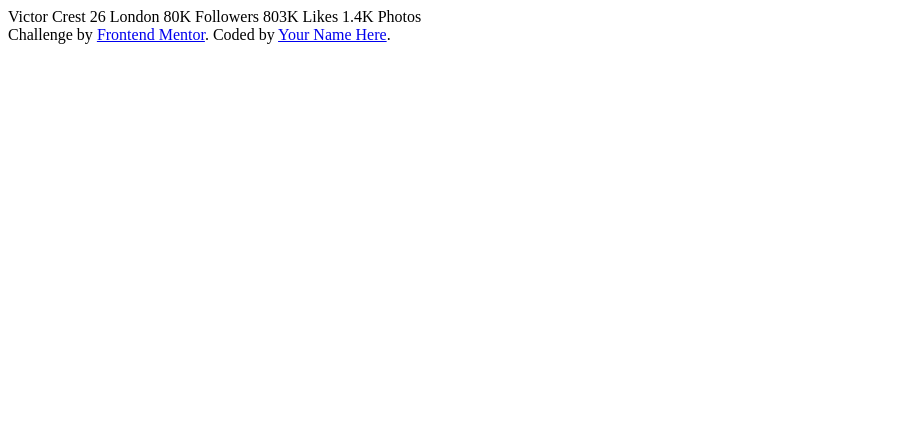
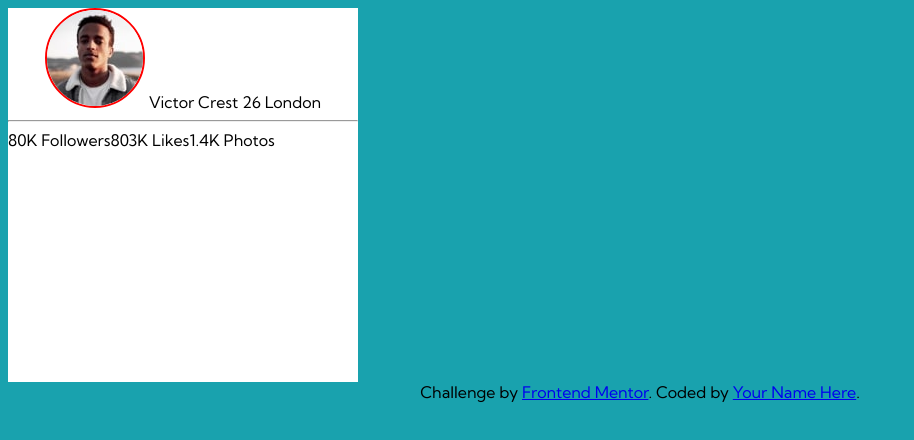
Before and after one commit to dolgopolov-v/profile-card-component-main, a plain HTML site: page index.html in a window 1280 px wide. Shown: the whole page, without its empty margins (0-914 px from the left). Drawn offline with Linux system fonts and the light colour scheme.

Commit message:
First evening

```diff
--- a/index.html
+++ b/index.html
@@ -5,6 +5,11 @@
   <meta name="viewport" content="width=device-width, initial-scale=1.0"> <!-- displays site properly based on user's device -->
 
   <link rel="icon" type="image/png" sizes="32x32" href="./images/favicon-32x32.png">
+  <!-- Google Fonts -->
+  <link rel="preconnect" href="https://fonts.gstatic.com">
+  <link href="https://fonts.googleapis.com/css2?family=Kumbh+Sans:wght@400;700&display=swap" rel="stylesheet">
+    <!-- CSS -->
+  <link rel="stylesheet" href="styles.css">
 
   <title>Frontend Mentor | Profile card component</title>
 
@@ -15,18 +20,36 @@
   </style> -->
 </head>
 <body>
+  <div class="card">
+    <div class="row">
+      <img src="images/image-victor.jpg" alt="avatar-image" class="">
       Victor Crest
       26
       London
+    </div>
 
+    <hr>
+<div class="row-stats">
+  <div class="col">
     80K
     Followers
-
+  </div>
+  <div class="col">
     803K
     Likes
-
+  </div>
+  <div class="col">
     1.4K
     Photos
+  </div>
+</div>
+
+
+
+
+
+  </div>
+
   <div class="attribution">
     Challenge by <a href="https://www.frontendmentor.io?ref=challenge" target="_blank">Frontend Mentor</a>.
     Coded by <a href="#">Your Name Here</a>.
--- /dev/null
+++ b/styles.css
@@ -0,0 +1,31 @@
+:root {
+  --Primary-Dark-Cyan: hsl(185, 75%, 39%);
+  --Primary-VeryDarkBlue: hsl(229, 23%, 23%);
+  --Primary-DarkGrayishBlue: hsl(227, 10%, 46%);
+
+  --Neutral-DarkGray: hsl(0, 0%, 59%);
+}
+
+body {
+  font-family: 'Kumbh Sans', sans-serif;
+  background-color: var(--Primary-Dark-Cyan);
+  text-align: center;
+}
+
+img {
+  max-width: 96px;
+  height: 96px;
+border-radius: 50%;
+  border: 2px solid red;
+}
+
+.card {
+  width: 350px;
+  height: 374px;
+  text-align: center;
+  background-color: white;
+}
+
+.row-stats {
+  display: flex;
+}
```
Lines whose indentation alone changed are shown as unchanged.
